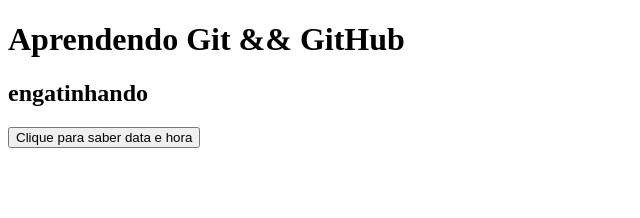
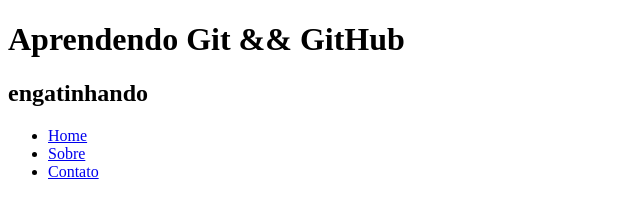
Before and after one commit to FelippePereira/site, a plain HTML site: page index.html in a window 1280 px wide. Shown: the whole page, without its empty margins (0-640 px from the left). Drawn offline with Linux system fonts and the light colour scheme.

Commit message:
Novo Menu

```diff
--- a/index.html
+++ b/index.html
@@ -7,11 +7,12 @@
 <body>
 <h1>Aprendendo Git && GitHub</h1>
 <h2>engatinhando</h2>
-<button type="button" onclick="document.getElementById('demo').innerHTML = Date()">
-Clique para saber data e hora</button>
 
-<p id='demo"></p>
-
+<ul>
+	<li><a href="index.html">Home</a></li>
+	<li><a href="sobre.html">Sobre</a></li>
+	<li><a href="contato.html">Contato</a></li>
+</ul>
 
 </body>
 </html>
```
